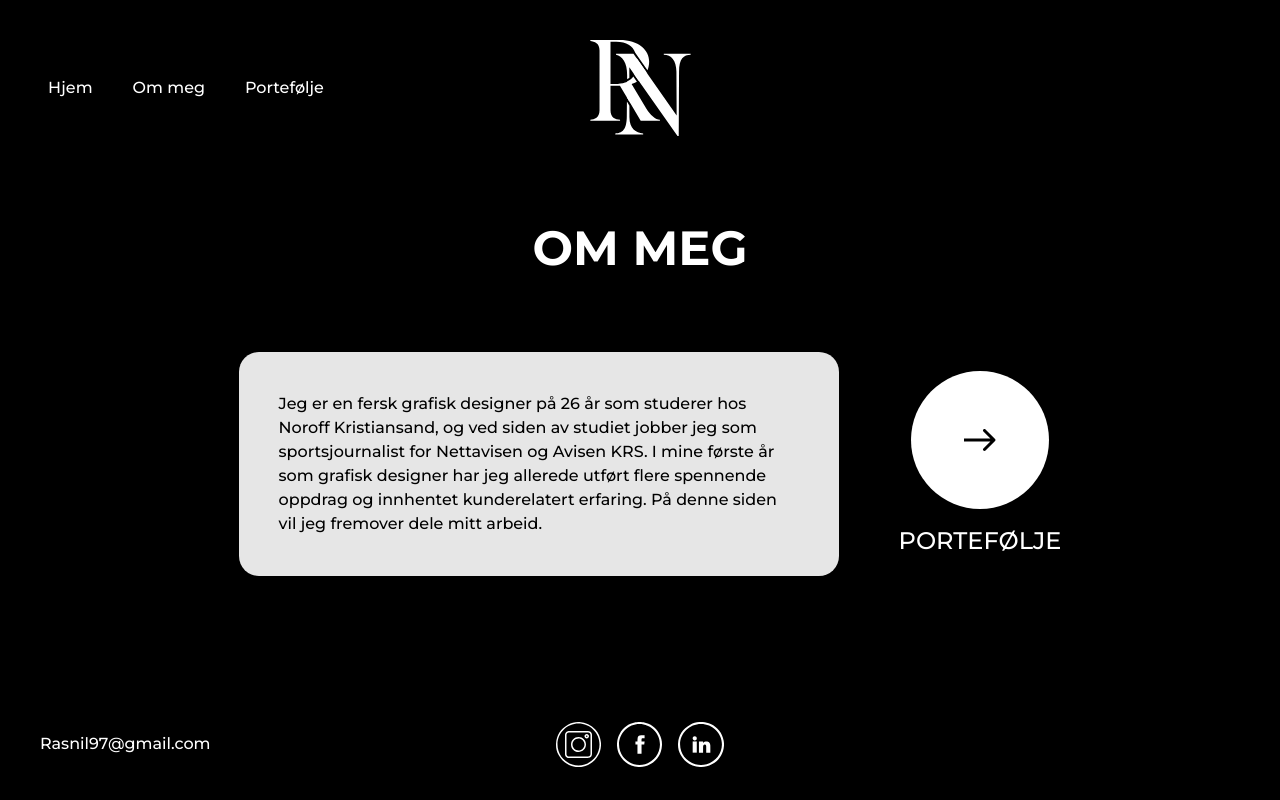
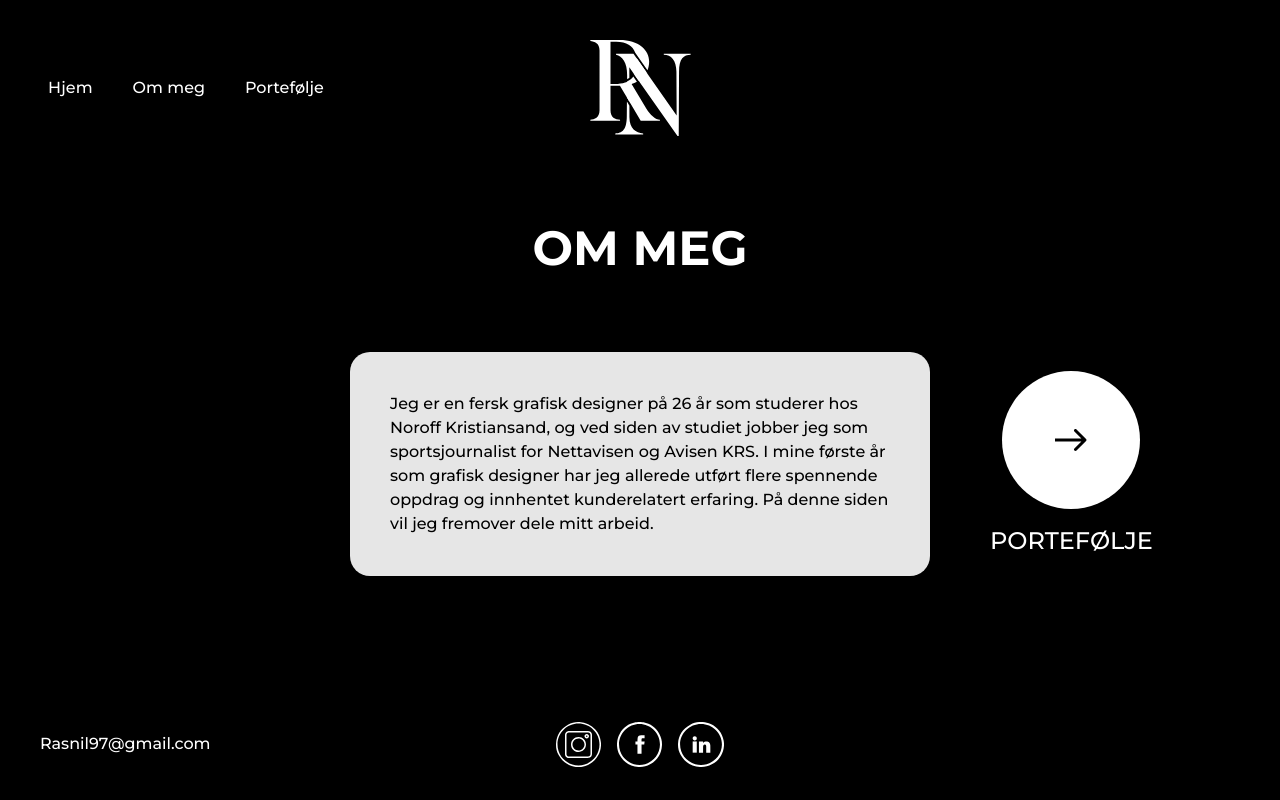
Before and after one commit to MathiasGuGu/portfolio-rasmus, a SvelteKit app: page /om in a window 1280 px wide. Built offline with nearby package versions, Linux system fonts and the light colour scheme; a web font is replaced by a local one.

Commit message:
use grid instead of flex on about page

```diff
--- a/src/routes/om/+page.svelte
+++ b/src/routes/om/+page.svelte
@@ -7,8 +7,10 @@
 
     <article class="flex flex-col items-center gap-10 lg:gap-20 absolute top-1/2 sm:left-1/2 sm:-translate-x-1/2 -translate-y-1/2 w-full">
         <h1 class="text-white text-4xl sm:text-5xl font-bold">OM MEG</h1>
-        <div class="flex flex-col gap-10 items-center lg:flex-row">
+        <div class="flex flex-col gap-10 items-center lg:grid lg:grid-cols-4">
+            <div class="col-start-2 col-span-2">
          <TextBox text="Jeg er en fersk grafisk designer på 26 år som studerer hos Noroff Kristiansand, og ved siden av studiet jobber jeg som sportsjournalist for Nettavisen og Avisen KRS. I mine første år som grafisk designer har jeg allerede utført flere spennende oppdrag og innhentet kunderelatert erfaring. På denne siden vil jeg fremover dele mitt arbeid."/>
+        </div>
          <NextButton text="PORTEFØLJE" href="/portefølje"/>
         </div>
     </article>
```
